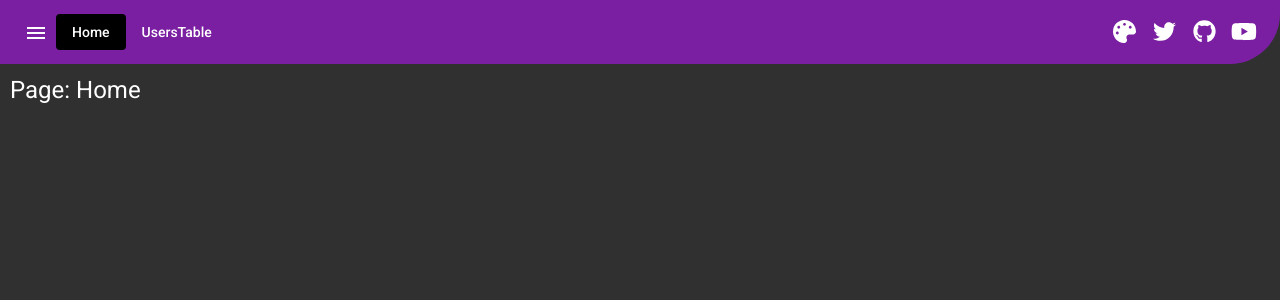
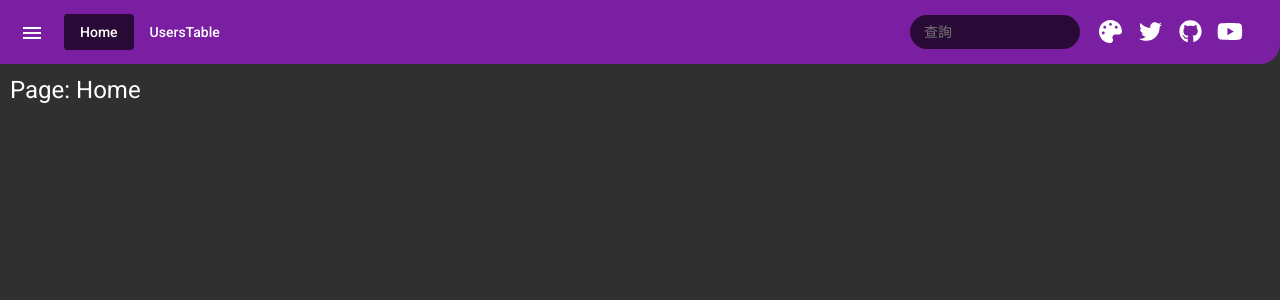
Before and after one commit to wkai2573/prac_ang1, an Angular app: page /#/home in a window 1280 px wide. Before the commit this address led to /home. Shown: the top 300 px of the page. Built offline with nearby package versions, Linux system fonts and the light colour scheme.

Commit message:
外觀調整+搜尋框

```diff
--- a/angular.json
+++ b/angular.json
@@ -102,6 +102,9 @@
             ],
             "scripts": []
           }
+        },
+        "deploy": {
+          "builder": "angular-cli-ghpages:deploy"
         }
       }
     }
--- a/package.json
+++ b/package.json
@@ -35,6 +35,7 @@
     "@angular/compiler-cli": "~13.0.0",
     "@types/jasmine": "~3.10.0",
     "@types/node": "^12.11.1",
+    "angular-cli-ghpages": "^1.0.0",
     "jasmine-core": "~3.10.0",
     "karma": "~6.3.0",
     "karma-chrome-launcher": "~3.1.0",
--- a/src/app/app.component.ts
+++ b/src/app/app.component.ts
@@ -40,8 +40,8 @@ export class AppComponent {
 	}
 
 	//切換主題
-	changeTheme(event:any) {
-		this.theme = event.theme;
+	changeTheme(theme:string) {
+		this.theme = theme;
 	}
 
 }
--- a/src/app/app.module.ts
+++ b/src/app/app.module.ts
@@ -1,8 +1,10 @@
 import {NgModule} from '@angular/core';
 import {BrowserModule} from '@angular/platform-browser';
-
 import {AppComponent} from './app.component';
 import {BrowserAnimationsModule} from '@angular/platform-browser/animations';
+
+//Apache用, https://www.itread01.com/content/1568185445.html
+import {HashLocationStrategy, LocationStrategy} from '@angular/common';
 
 //HTTP服務
 import {HttpClientModule} from '@angular/common/http';
@@ -61,7 +63,7 @@ import {DrawerComponent} from './nav/drawer/drawer.component';
 		LayoutModule,
 		FontAwesomeModule
 	],
-	providers: [],
+	providers: [{provide: LocationStrategy, useClass: HashLocationStrategy}],
 	bootstrap: [AppComponent]
 })
 export class AppModule {}
--- a/src/app/nav/drawer/drawer.component.ts
+++ b/src/app/nav/drawer/drawer.component.ts
@@ -15,7 +15,7 @@ export class DrawerComponent {
 	faPalette = faPalette;
 
 	@Output() drawerCloseEvent = new EventEmitter();
-	@Output() changeThemeEvent = new EventEmitter();
+	@Output() changeThemeEvent = new EventEmitter<string>();
 
 	//關側選單
 	drawerClose() {
@@ -25,7 +25,7 @@ export class DrawerComponent {
 	//切換主題
 	changeTheme(theme:string) {
 		this.drawerClose();
-		this.changeThemeEvent.emit({theme});
+		this.changeThemeEvent.emit(theme);
 	}
 
 	setup() {
--- a/src/app/nav/header/header.component.html
+++ b/src/app/nav/header/header.component.html
@@ -1,30 +1,27 @@
 <mat-toolbar color="primary">
 
-	<!-- 左項目, fxHide.gt-xs:大於600px隱藏 -->
-	<div>
-		<button mat-icon-button (click)="openDrawer()">
-			<mat-icon>menu</mat-icon>
+	<!-- 漢堡按鈕 -->
+	<button mat-button class="hamburger" (click)="openDrawer()">
+		<mat-icon>menu</mat-icon>
+	</button>
+
+	<!-- 路由, fxHide.lt-sm:小於599px隱藏 -->
+	<div fxHide.lt-sm *ngFor="let navRoute of navRoutes">
+		<button mat-button [class.selected]="this.router.url === navRoute.url"
+			routerLink="{{navRoute.url}}">{{navRoute.name}}
 		</button>
-		<ng-container *ngFor="let navRoute of navRoutes">
-			<button mat-button [class.selected]="this.router.url === navRoute.url"
-				routerLink="{{navRoute.url}}">{{navRoute.name}}</button>
-		</ng-container>
 	</div>
 
-	<!-- 右項目, fxHide.lt-sm:小於599px隱藏 -->
-	<div fxHide.lt-sm fxFlex fxLayout fxLayoutAlign="end">
 
-		<!-- 按鈕 -->
+	<!-- 右項目 -->
+	<div fxFlex fxLayoutAlign="end center">
+
+		<input class="search" type="search" placeholder="查詢">
+
+		<!-- 按鈕:主題 -->
 		<button mat-icon-button [matMenuTriggerFor]="themeMenu" aria-label="主題">
 			<fa-icon [icon]="faPalette"></fa-icon>
 		</button>
-		<ng-container *ngFor="let navLink of navLinks">
-			<button mat-icon-button (click)="openSite(navLink.url)" aria-label="links">
-				<fa-icon [icon]="navLink.iconDefinition"></fa-icon>
-			</button>
-		</ng-container>
-
-		<!-- 選單:主題 -->
 		<mat-menu #themeMenu="matMenu">
 			<ng-container *ngFor="let theme of themes">
 				<button mat-menu-item (click)="changeTheme(theme)" (testEvent)="changeTheme(theme)">
@@ -33,6 +30,12 @@
 			</ng-container>
 		</mat-menu>
 
+		<!-- 按鈕:links -->
+		<ng-container *ngFor="let navLink of navLinks">
+			<button mat-icon-button (click)="openSite(navLink.url)" aria-label="navLinks">
+				<fa-icon [icon]="navLink.iconDefinition"></fa-icon>
+			</button>
+		</ng-container>
 	</div>
 
 </mat-toolbar>
--- a/src/app/nav/header/header.component.scss
+++ b/src/app/nav/header/header.component.scss
@@ -1,23 +1,43 @@
 // toolbar圓角
 mat-toolbar {
-	border-radius: 0 0 50px 0;
+	border-radius: 0 0 20px 0;
+	padding: 0 30px 0 0;
 }
 
 // 按鈕選擇時
 .mat-button.selected {
-	background-color: black;
+	background-color: #000A;
 }
 
 // 按鈕移過效果
 .mat-button, .mat-icon-button{
 	color: white;
-	cursor: pointer;
-
 	&:hover, &:active {
 		color: lightgray;
 	}
 }
 
+// icon大小
 fa-icon {
 	font-size: 23px;
 }
+
+// 漢堡
+.hamburger {
+	height: 100%;
+}
+
+//搜尋框
+.search {
+	width: 170px;
+	height: 34px;
+  border-radius: 17px;
+	padding: 14px;
+	margin-right: 10px;
+  border: 0px;
+  outline: none;
+	vertical-align: middle;
+	background-color: #000A;
+	font-size: 14px;
+  color: #9DBFAF;
+}
--- a/src/app/nav/header/header.component.ts
+++ b/src/app/nav/header/header.component.ts
@@ -19,9 +19,9 @@ export class HeaderComponent{
 	navLinks = navLinks;
 	faPalette = faPalette;
 
-	//@Output: 將別處HTML屬性上的程序，指定給此變數，讓此程序可以自由決定操作
+	//@Output: 父層傳遞進來的事件(在父層HTML對此元件節點用小括號包住屬性)
 	@Output() drawerToggleEvent = new EventEmitter(); //側選單切換
-	@Output() changeThemeEvent = new EventEmitter();
+	@Output() changeThemeEvent = new EventEmitter<string>();
 
 	//開啟側選單
 	openDrawer() {
@@ -35,7 +35,7 @@ export class HeaderComponent{
 
 	//切換主題
 	changeTheme(theme:string) {
-		this.changeThemeEvent.emit({theme});
+		this.changeThemeEvent.emit(theme);
 	}
 
 
```
Also changed, not shown: 1 other file (tests, documents, lock files or other folders).
